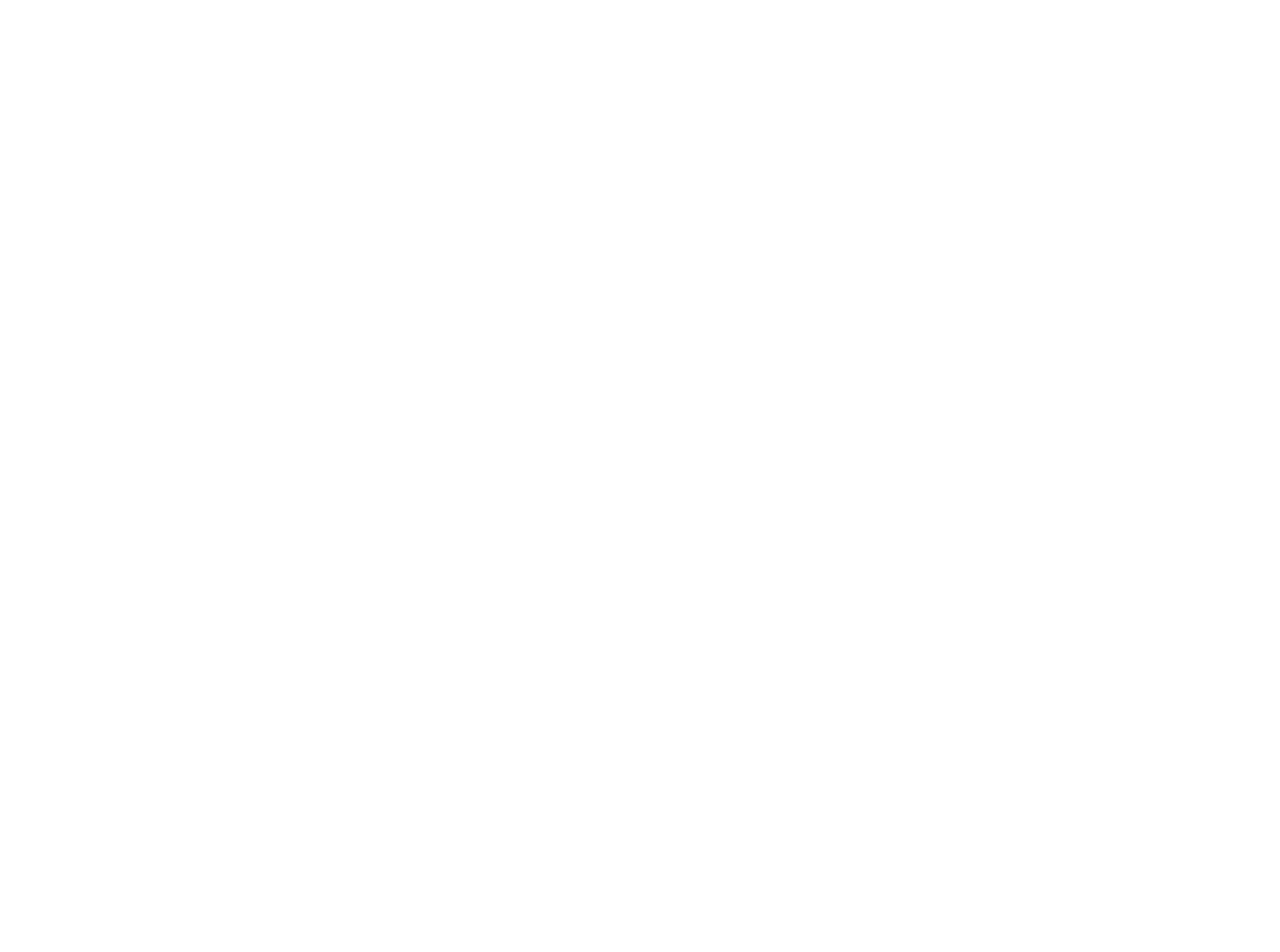
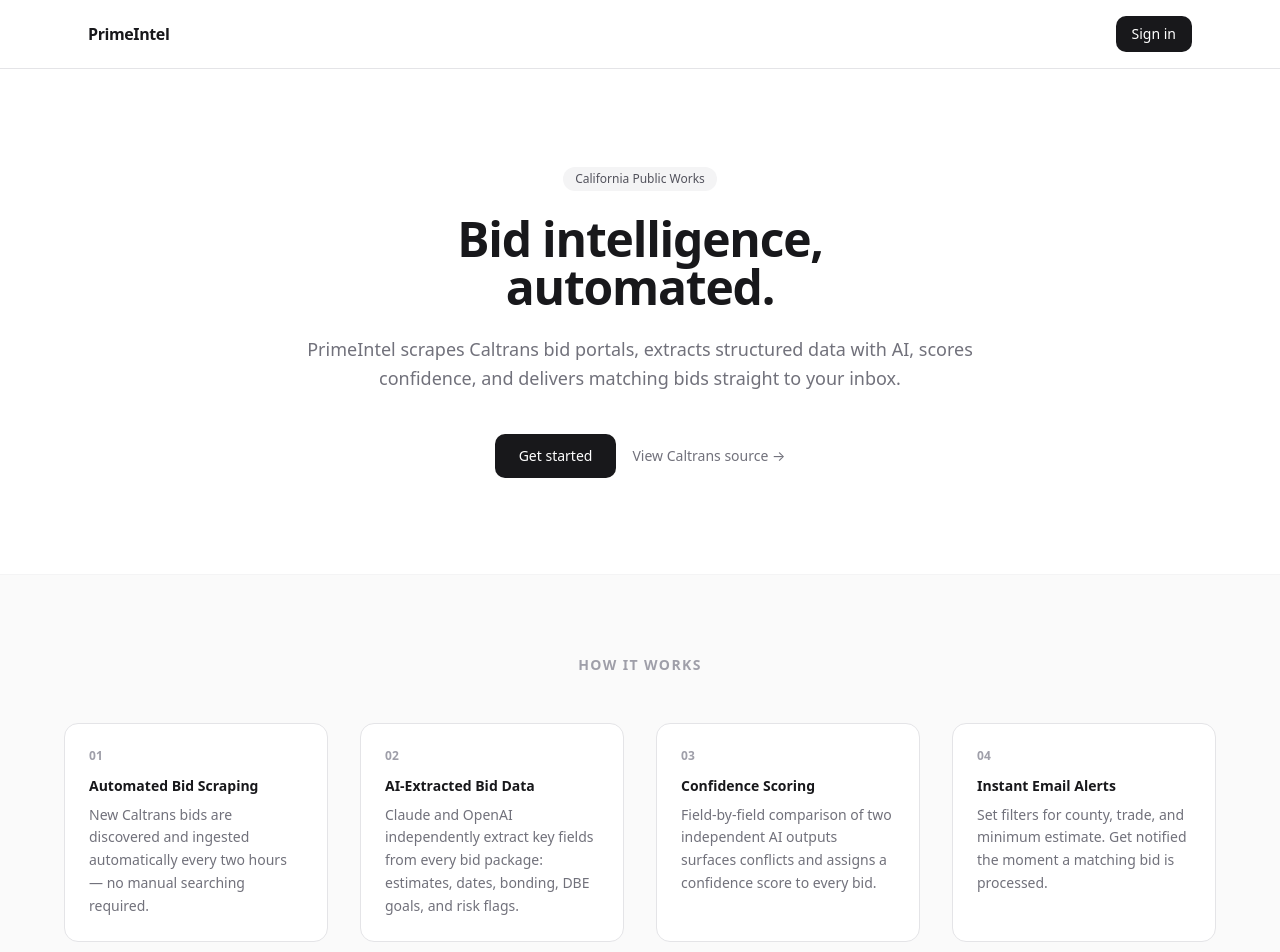
Before and after one commit to cbfriedman/primeintel, a Next.js app: page / in a window 1280 px wide. Before the commit this address had no page. Shown: the top 952 px of the page. Before the commit the page ends 800 px from the top, so only its background shows below. Built offline with nearby package versions, Linux system fonts and the light colour scheme; no server answers.

Commit message:
Add landing page at /

```diff
--- a/app/page.tsx
+++ b/app/page.tsx
@@ -1,5 +1,113 @@
+import Link from 'next/link';
 import { redirect } from 'next/navigation';
+import { createClient } from '@/lib/supabase/server';
 
-export default function Home() {
-  redirect('/bids');
+export const metadata = {
+  title: 'PrimeIntel — California Public Works Bid Intelligence',
+  description: 'AI-powered bid intelligence for California public works contractors. Automated scraping, extraction, and alerts.',
+};
+
+const FEATURES = [
+  {
+    title: 'Automated Bid Scraping',
+    description: 'New Caltrans bids are discovered and ingested automatically every two hours — no manual searching required.',
+  },
+  {
+    title: 'AI-Extracted Bid Data',
+    description: 'Claude and OpenAI independently extract key fields from every bid package: estimates, dates, bonding, DBE goals, and risk flags.',
+  },
+  {
+    title: 'Confidence Scoring',
+    description: 'Field-by-field comparison of two independent AI outputs surfaces conflicts and assigns a confidence score to every bid.',
+  },
+  {
+    title: 'Instant Email Alerts',
+    description: 'Set filters for county, trade, and minimum estimate. Get notified the moment a matching bid is processed.',
+  },
+];
+
+export default async function HomePage() {
+  const supabase = await createClient();
+  const { data: { user } } = await supabase.auth.getUser();
+
+  if (user) redirect('/bids');
+
+  return (
+    <div className="min-h-screen bg-white flex flex-col">
+
+      {/* Nav */}
+      <header className="border-b border-zinc-200">
+        <div className="mx-auto max-w-6xl px-6 py-4 flex items-center justify-between">
+          <span className="font-semibold text-zinc-900 tracking-tight">PrimeIntel</span>
+          <Link
+            href="/login"
+            className="rounded-lg bg-zinc-900 px-4 py-2 text-sm font-medium text-white hover:bg-zinc-700 transition-colors"
+          >
+            Sign in
+          </Link>
+        </div>
+      </header>
+
+      {/* Hero */}
+      <section className="flex-1 flex flex-col items-center justify-center text-center px-6 py-24">
+        <div className="max-w-2xl">
+          <div className="inline-block rounded-full bg-zinc-100 px-3 py-1 text-xs font-medium text-zinc-600 mb-6">
+            California Public Works
+          </div>
+          <h1 className="text-4xl font-bold text-zinc-900 tracking-tight sm:text-5xl">
+            Bid intelligence,<br />automated.
+          </h1>
+          <p className="mt-6 text-lg text-zinc-500 leading-relaxed">
+            PrimeIntel scrapes Caltrans bid portals, extracts structured data with AI,
+            scores confidence, and delivers matching bids straight to your inbox.
+          </p>
+          <div className="mt-10 flex items-center justify-center gap-4">
+            <Link
+              href="/login"
+              className="rounded-lg bg-zinc-900 px-6 py-3 text-sm font-medium text-white hover:bg-zinc-700 transition-colors"
+            >
+              Get started
+            </Link>
+            <a
+              href="https://ccop.dot.ca.gov/allProjects"
+              target="_blank"
+              rel="noopener noreferrer"
+              className="text-sm text-zinc-500 hover:text-zinc-700 transition-colors"
+            >
+              View Caltrans source →
+            </a>
+          </div>
+        </div>
+      </section>
+
+      {/* Features */}
+      <section className="border-t border-zinc-100 bg-zinc-50 px-6 py-20">
+        <div className="mx-auto max-w-6xl">
+          <h2 className="text-center text-sm font-semibold uppercase tracking-widest text-zinc-400 mb-12">
+            How it works
+          </h2>
+          <div className="grid grid-cols-1 gap-8 sm:grid-cols-2 lg:grid-cols-4">
+            {FEATURES.map((feature, i) => (
+              <div key={i} className="rounded-xl border border-zinc-200 bg-white p-6">
+                <div className="text-xs font-semibold text-zinc-400 mb-3">0{i + 1}</div>
+                <h3 className="text-sm font-semibold text-zinc-900 mb-2">{feature.title}</h3>
+                <p className="text-sm text-zinc-500 leading-relaxed">{feature.description}</p>
+              </div>
+            ))}
+          </div>
+        </div>
+      </section>
+
+      {/* Footer */}
+      <footer className="border-t border-zinc-200 px-6 py-6">
+        <div className="mx-auto max-w-6xl flex items-center justify-between">
+          <span className="text-xs text-zinc-400">© 2026 PrimeIntel</span>
+          <Link href="/login" className="text-xs text-zinc-400 hover:text-zinc-600 transition-colors">
+            Sign in
+          </Link>
+        </div>
+      </footer>
+
+    </div>
+  );
 }
```
